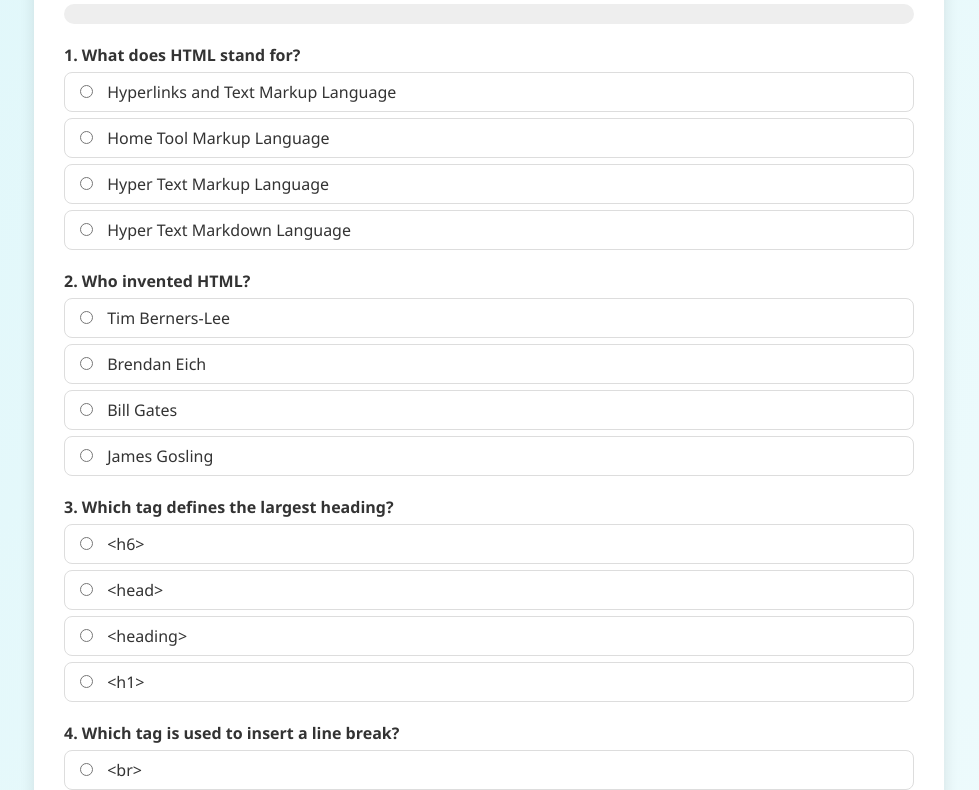
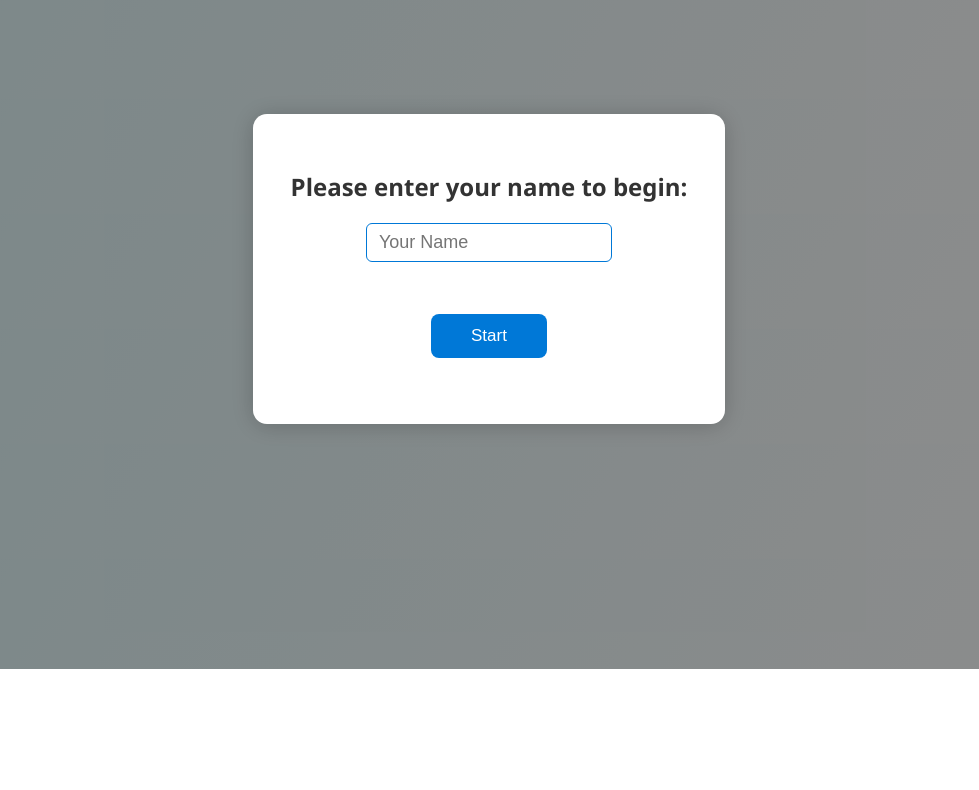
Before and after one commit to TRICITY-SERVICES/HTML-Beginner-Test, a plain HTML site: page index.html in a window 1280 px wide. Shown: the part 131-921 px from the top of the page, without its empty margins (151-1130 px from the left). After the commit the page ends 800 px from the top, so only its background shows below. Drawn offline with Linux system fonts and the light colour scheme.

Commit message:
Update index.html

```diff
--- a/index.html
+++ b/index.html
@@ -19,6 +19,22 @@
     border-radius: 15px;
     padding: 30px;
     box-shadow: 0 5px 15px rgba(0,0,0,0.1);
+  }
+
+  .certificate-header {
+    display: flex;
+    justify-content: center;
+    align-items: center;
+    margin-bottom: 20px;
+    gap: 16px;
+  }
+
+  .certificate-header img.logo {
+    height: 60px;
+  }
+
+  .certificate-header img.trophy {
+    height: 48px;
   }
 
   h1 {
@@ -100,6 +116,35 @@
     transition: width 0.6s ease;
   }
 
+  /* Name modal styles */
+  #nameModal {
+    position: fixed;
+    top: 0; left: 0;
+    width: 100vw; height: 100vh;
+    background: rgba(0,0,0,0.45);
+    display: flex; align-items: center; justify-content: center;
+    z-index: 9999;
+  }
+  #nameModalInner {
+    background:white;
+    border-radius:14px;
+    padding:36px 38px;
+    box-shadow:0 2px 24px rgba(0,0,0,.20);
+    text-align:center;
+    min-width:300px;
+  }
+  #studentNameInput {
+    font-size:18px;
+    padding:8px 12px;
+    border-radius:6px;
+    border:1px solid #aaa;
+    width:220px;
+  }
+  #studentNameInput:focus {
+    border-color: #0078d7;
+    outline: none;
+  }
+
   footer {
     text-align: center;
     margin-top: 40px;
@@ -110,7 +155,23 @@
 </head>
 <body>
 
-<div class="quiz-container">
+<!-- Name Prompt Modal -->
+<div id="nameModal">
+  <div id="nameModalInner">
+    <h2>Please enter your name to begin:</h2>
+    <input type="text" id="studentNameInput" placeholder="Your Name">
+    <br><br>
+    <button onclick="startQuiz()">Start</button>
+  </div>
+</div>
+
+<div class="quiz-container" id="quizMain" style="display:none;">
+  <!-- Certificate style header -->
+  <div class="certificate-header">
+    <img src="Dark-Logo-8x.jpg" alt="Tricity Services Logo" class="logo">
+    <!-- Neutral, modern trophy, replace with your preferred PNG if needed -->
+    <img src="https://cdn.jsdelivr.net/gh/twitter/twemoji@14.0.2/assets/72x72/1f3c6.png" alt="Trophy Icon" class="trophy">
+  </div>
   <h1>HTML Beginner Test</h1>
   <div class="progress-bar"><div class="progress" id="progress"></div></div>
   <form id="quizForm"></form>
@@ -121,7 +182,27 @@
 <footer>© 2025 Tricity Services | All Rights Reserved</footer>
 
 <script>
-document.addEventListener("DOMContentLoaded", () => {
+  let studentName = "";
+
+  window.onload = function() {
+    document.getElementById('nameModal').style.display = "flex";
+    document.getElementById('quizMain').style.display = "none";
+    document.getElementById('studentNameInput').focus();
+  };
+
+  function startQuiz() {
+    const input = document.getElementById('studentNameInput');
+    if (input.value.trim().length < 2) {
+      input.style.borderColor = "red";
+      input.focus();
+      return;
+    }
+    studentName = input.value.trim();
+    document.getElementById('nameModal').style.display = "none";
+    document.getElementById('quizMain').style.display = "block";
+  }
+
+  // Update or add more quiz questions here as needed.
   const quizData = [
     { q: "What does HTML stand for?", options: ["Hyperlinks and Text Markup Language", "Home Tool Markup Language", "Hyper Text Markup Language", "Hyper Text Markdown Language"], answer: 2 },
     { q: "Who invented HTML?", options: ["Tim Berners-Lee", "Brendan Eich", "Bill Gates", "James Gosling"], answer: 0 },
@@ -179,13 +260,17 @@ document.addEventListener("DOMContentLoaded", () => {
     });
     const percentage = (score / quizData.length) * 100;
     progress.style.width = `${percentage}%`;
-    document.getElementById("result").textContent = `🎯 You scored ${score} / ${quizData.length} (${Math.round(percentage)}%)`;
+    document.getElementById("result").innerHTML = `
+      🎯 You scored ${score} / ${quizData.length} (${Math.round(percentage)}%)<br>
+      <div style="margin-top:14px; font-size:18px; color:#444;">
+        Congratulations, <b>${studentName || 'Student'}</b>!<br>
+        This certifies your successful completion of the <b>HTML Beginner Test</b> by Tricity Services.
+      </div>
+    `;
     if (percentage === 100) {
       alert("🏆 Perfect Score! Congratulations!");
     }
   };
-});
 </script>
-
 </body>
 </html>
```
